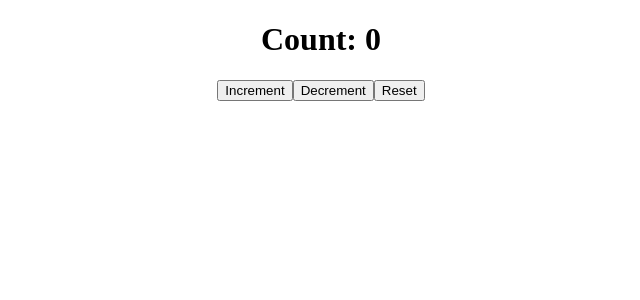
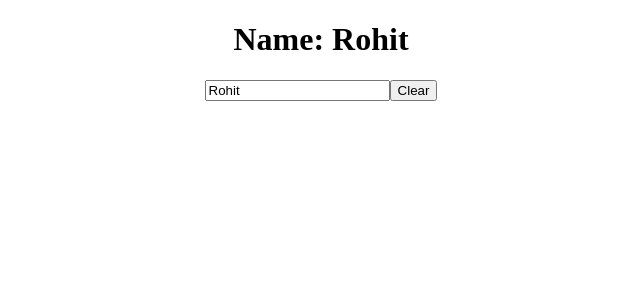
Before and after one commit to rohitware/react-playground, a React app: page / in a window 1280 px wide. Shown: the top 300 px of the page, without its empty margins (319-959 px from the left). Built offline with nearby package versions, Linux system fonts and the light colour scheme; the HTML template or start-up script is replaced by a standard one.

Commit message:
useState - InputDemo

```diff
--- a/src/App.jsx
+++ b/src/App.jsx
@@ -4,6 +4,7 @@ import Greeting from "./component-props/Greeting";
 import Card from "./component-props/Card";
 import Parent from "./component-props/Parent";
 import CounterDemo from "./useState/CounterDemo";
+import InputDemo from "./useState/InputDemo";
 
 function App() {
   return (
@@ -15,7 +16,7 @@ function App() {
       {/* <Card title="JavaScript" text="The language of the web" /> */}
       {/* <Card title="HTML" text="Structure of a webpage" /> */}
       {/* <Parent /> */}
-      <CounterDemo />
+      <InputDemo />
     </div>
   );
 }
--- /dev/null
+++ b/src/useState/InputDemo.jsx
@@ -0,0 +1,20 @@
+import React, { useState } from "react";
+
+function InputDemo() {
+  const [name, setName] = useState("Rohit");
+
+  return (
+    <div>
+      <h1>Name: {name || "Stranger"}</h1>
+      <input
+        type="text"
+        value={name}
+        placeholder="Enter name"
+        onChange={(e) => setName(e.target.value)}
+      />
+      <button onClick={() => setName("")}>Clear</button>
+    </div>
+  );
+}
+
+export default InputDemo;
```
